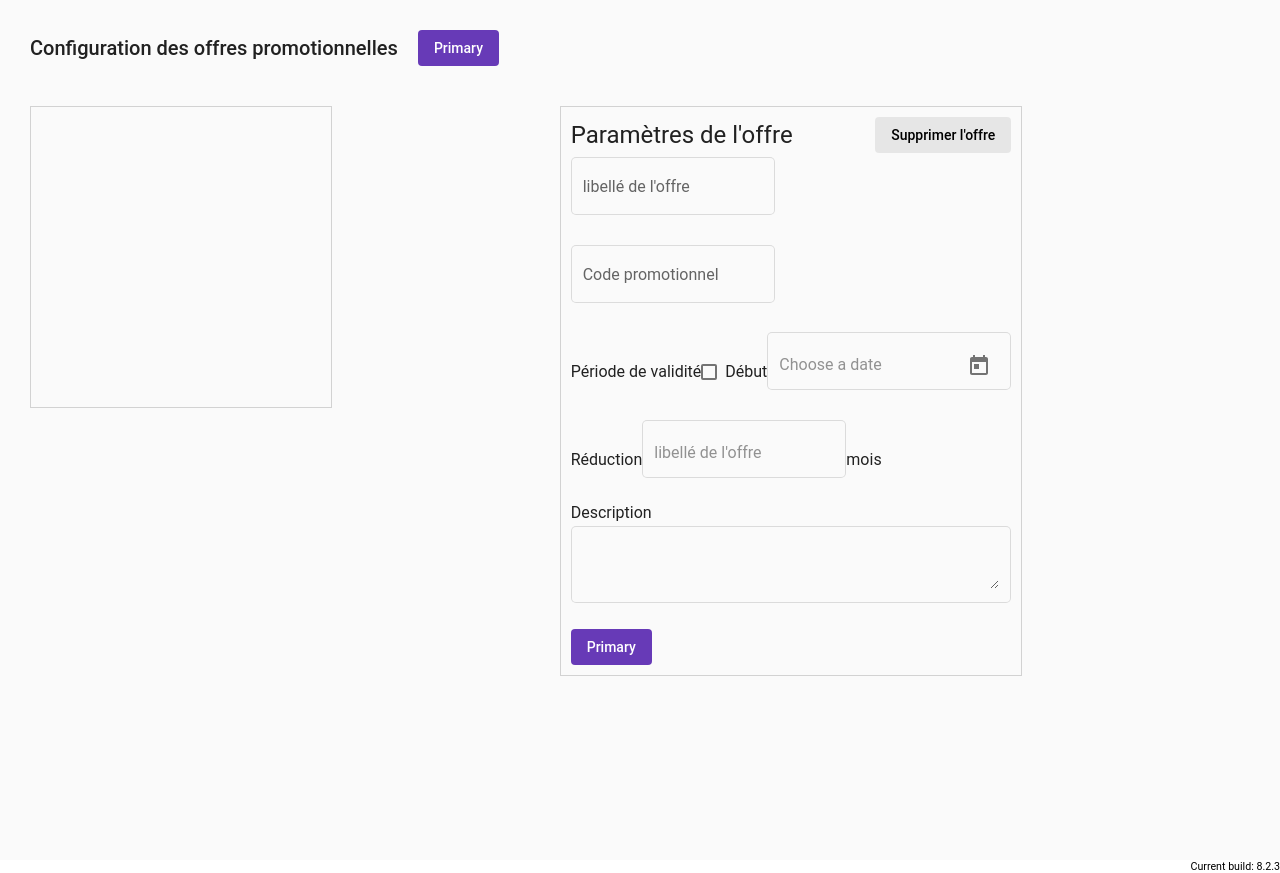
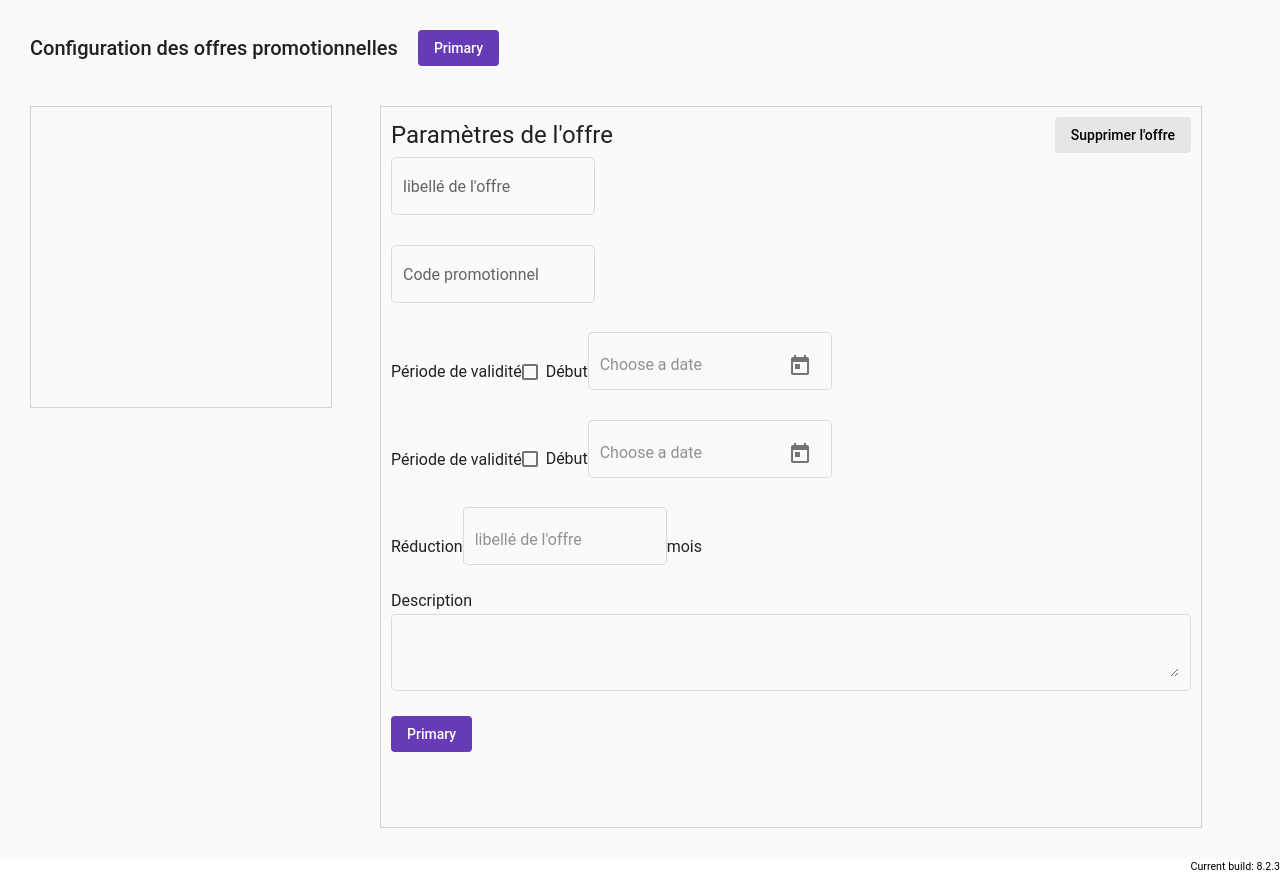
Before and after one commit to emilletpharma/Coupon, an Angular app: page / in a window 1280 px wide. Built offline with nearby package versions, Linux system fonts and the light colour scheme.

Commit message:
2 files modified

```diff
--- a/src/app/form-field-overview-example.html
+++ b/src/app/form-field-overview-example.html
@@ -25,11 +25,23 @@
 						<div>Période de validité</div>
 						<mat-checkbox class="example-margin">Début</mat-checkbox>
 						<mat-form-field appearance="outline">
-							<input matInput [matDatepicker]="picker" placeholder="Choose a date">
-							<mat-datepicker-toggle matSuffix [for]="picker"></mat-datepicker-toggle>
-							<mat-datepicker #picker></mat-datepicker>
+							<input matInput [matDatepicker]="picker1" placeholder="Choose a date">
+							<mat-datepicker-toggle matSuffix [for]="picker1"></mat-datepicker-toggle>
+							<mat-datepicker #picker1></mat-datepicker>
 						</mat-form-field>
 					</div>
+
+
+					<div class="horizontal">
+						<div>Période de validité</div>
+						<mat-checkbox class="example-margin">Début</mat-checkbox>
+						<mat-form-field appearance="outline">
+							<input matInput [matDatepicker]="picker2" placeholder="Choose a date">
+							<mat-datepicker-toggle matSuffix [for]="picker2"></mat-datepicker-toggle>
+							<mat-datepicker #picker2></mat-datepicker>
+						</mat-form-field>
+					</div>
+
 
 
 					<div class="horizontal">
--- a/src/app/form-field-overview-example.scss
+++ b/src/app/form-field-overview-example.scss
@@ -32,8 +32,8 @@
         flex-direction: column;
         align-items: flex-start;
         align-content: space-between;
-       // width: 800px;
-       // height: 700px;
+        width: 800px;
+        height: 700px;
         border: solid 1px rgba(0, 0, 0, 0.16);
 
         .top {
```
